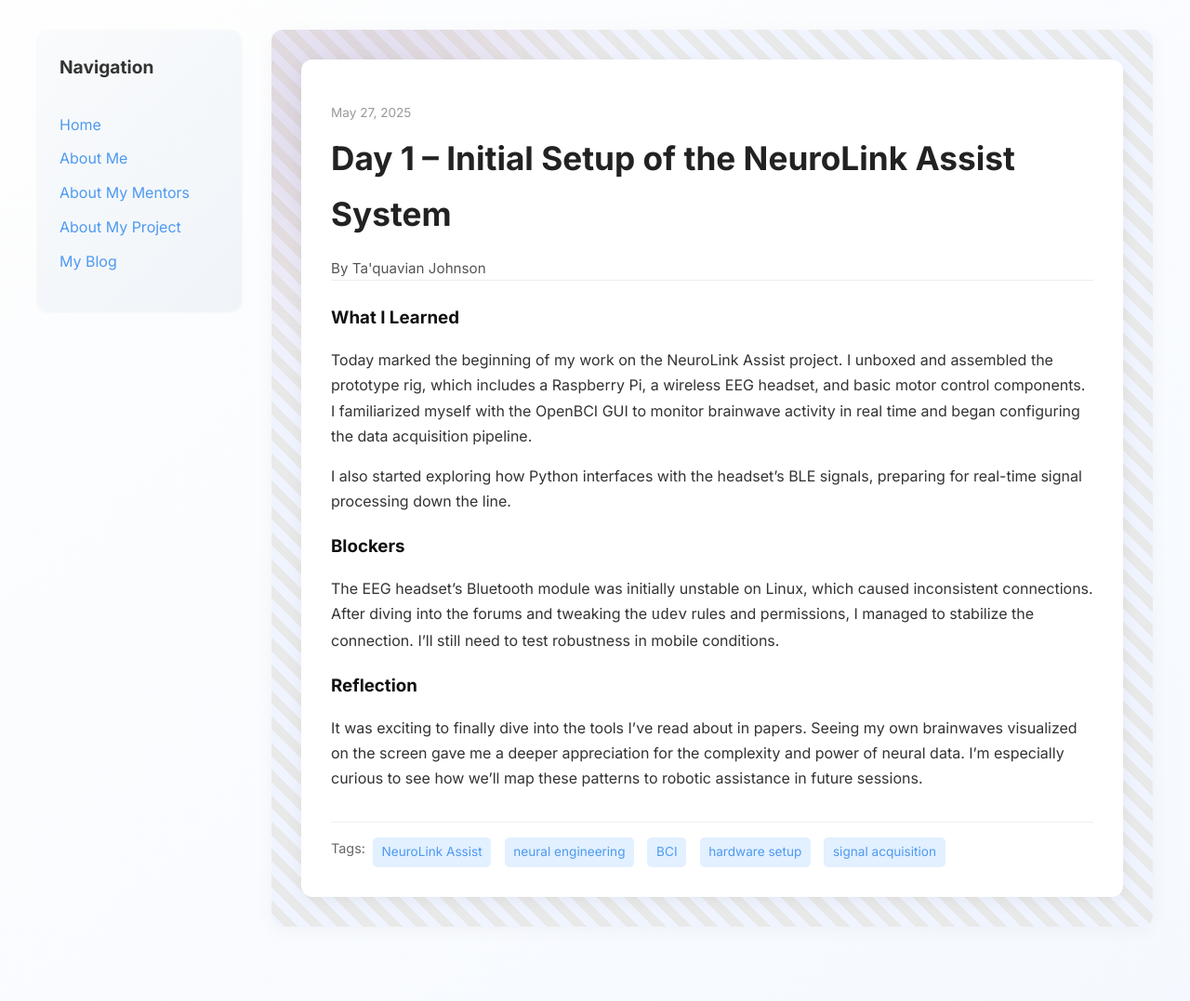
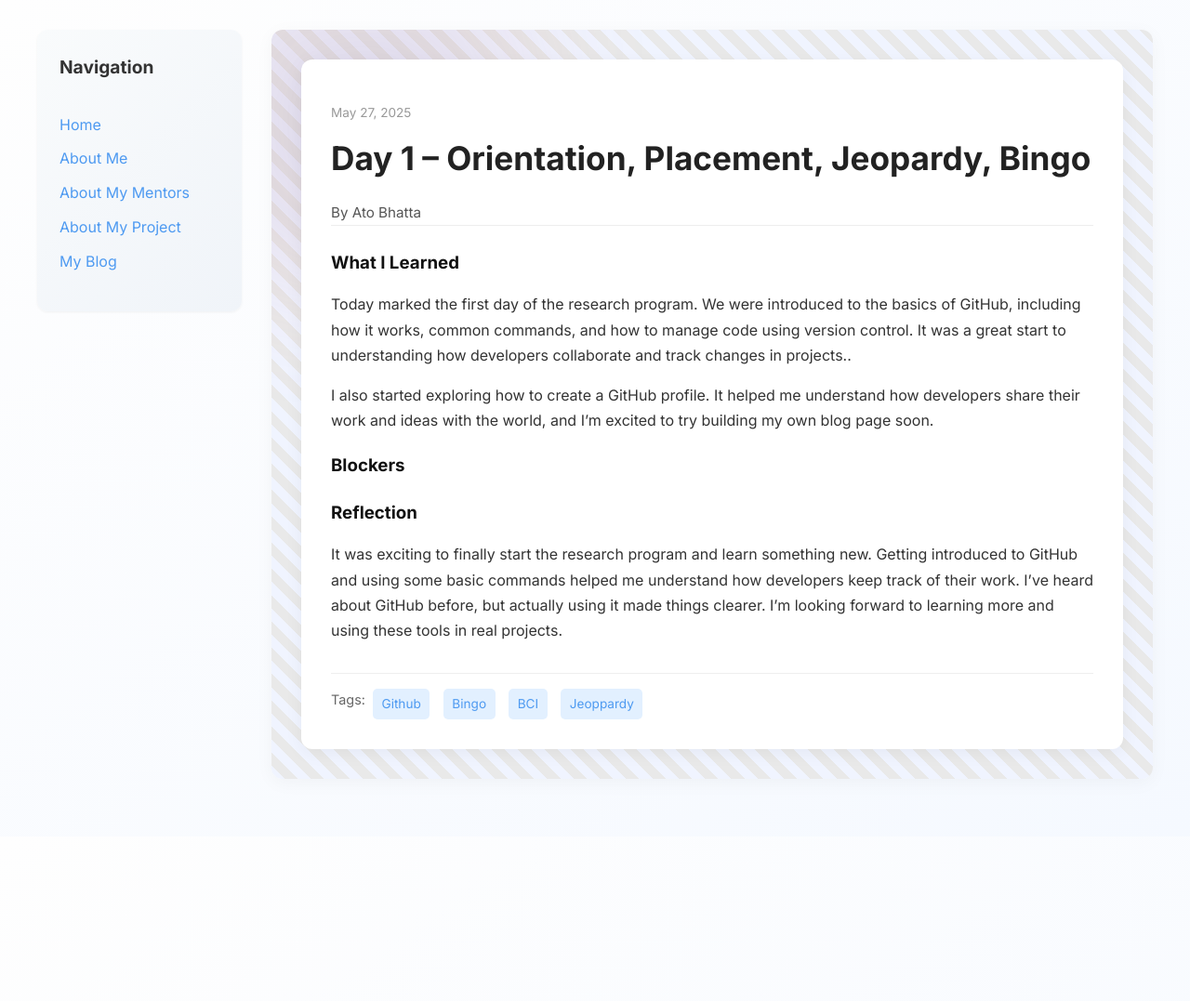
Before and after one commit to Ato-2025/Ato-2025.github.io, a Jekyll site: the page built from _posts/2025-05-27-day-1.md, in a window 1280 px wide. Shown: the whole page at 93% size. Built offline with Jekyll 4.4.1, drawn with Linux system fonts in a browser that asks for light colours; after the commit the page ends 900 px from its top, so only the background shows below that.

Commit message:
Update 2025-05-27-day-1.md

```diff
--- a/_posts/2025-05-27-day-1.md
+++ b/_posts/2025-05-27-day-1.md
@@ -1,19 +1,21 @@
 ---
 layout: post
-title: "Day 1 – Initial Setup of the NeuroLink Assist System"
+title: "Day 1 – Orientation, Placement, Jeopardy, Bingo"
 date: 2025-05-27
-author: Ta'quavian Johnson
+author: Ato Bhatta
 permalink: /day1.html
-tags: ["NeuroLink Assist", "neural engineering", "BCI", "hardware setup", "signal acquisition"]
+tags: ["Github", "Bingo", "BCI", "Jeoppardy"]
 
 what_i_learned: |
-  Today marked the beginning of my work on the NeuroLink Assist project. I unboxed and assembled the prototype rig, which includes a Raspberry Pi, a wireless EEG headset, and basic motor control components. I familiarized myself with the OpenBCI GUI to monitor brainwave activity in real time and began configuring the data acquisition pipeline.
+  Today marked the first day of the research program. We were introduced to the basics of GitHub, including how it works, common commands, and how to manage code using version control. It was a great start to understanding how developers collaborate and track changes in projects..
 
-  I also started exploring how Python interfaces with the headset's BLE signals, preparing for real-time signal processing down the line.
+  I also started exploring how to create a GitHub profile. It helped me understand how developers share their work and ideas with the world, and I’m excited to try building my own blog page soon.
+
+
 
 blockers: |
-  The EEG headset’s Bluetooth module was initially unstable on Linux, which caused inconsistent connections. After diving into the forums and tweaking the `udev` rules and permissions, I managed to stabilize the connection. I’ll still need to test robustness in mobile conditions.
+
 
 reflection: |
-  It was exciting to finally dive into the tools I’ve read about in papers. Seeing my own brainwaves visualized on the screen gave me a deeper appreciation for the complexity and power of neural data. I’m especially curious to see how we’ll map these patterns to robotic assistance in future sessions.
+  It was exciting to finally start the research program and learn something new. Getting introduced to GitHub and using some basic commands helped me understand how developers keep track of their work. I’ve heard about GitHub before, but actually using it made things clearer. I’m looking forward to learning more and using these tools in real projects.
 ---
```
